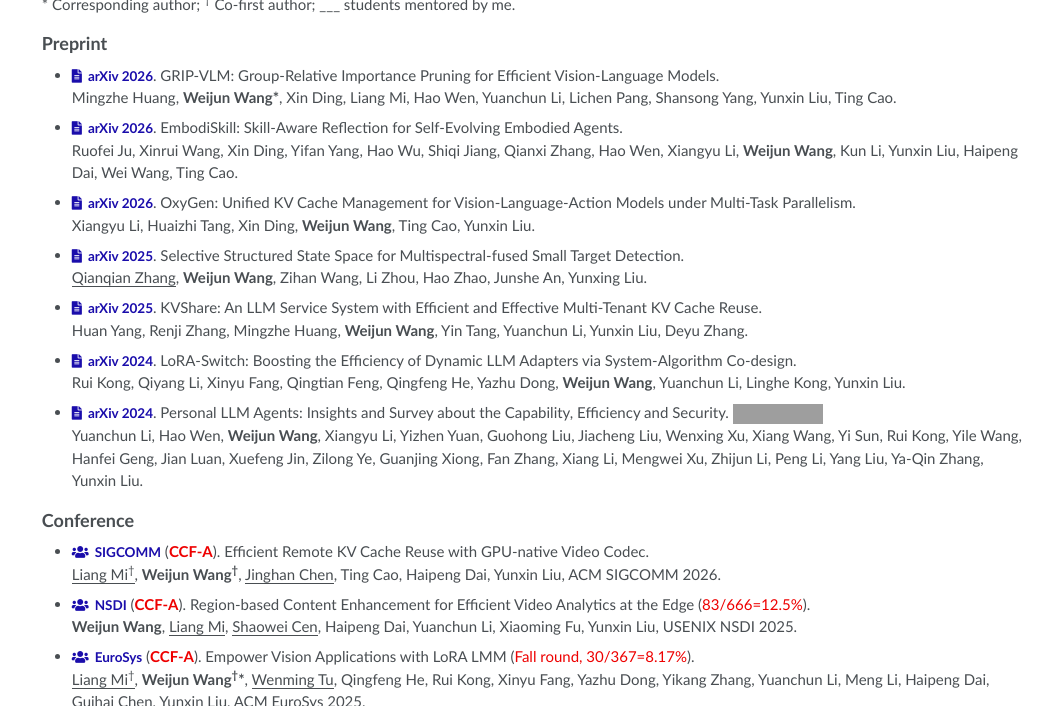
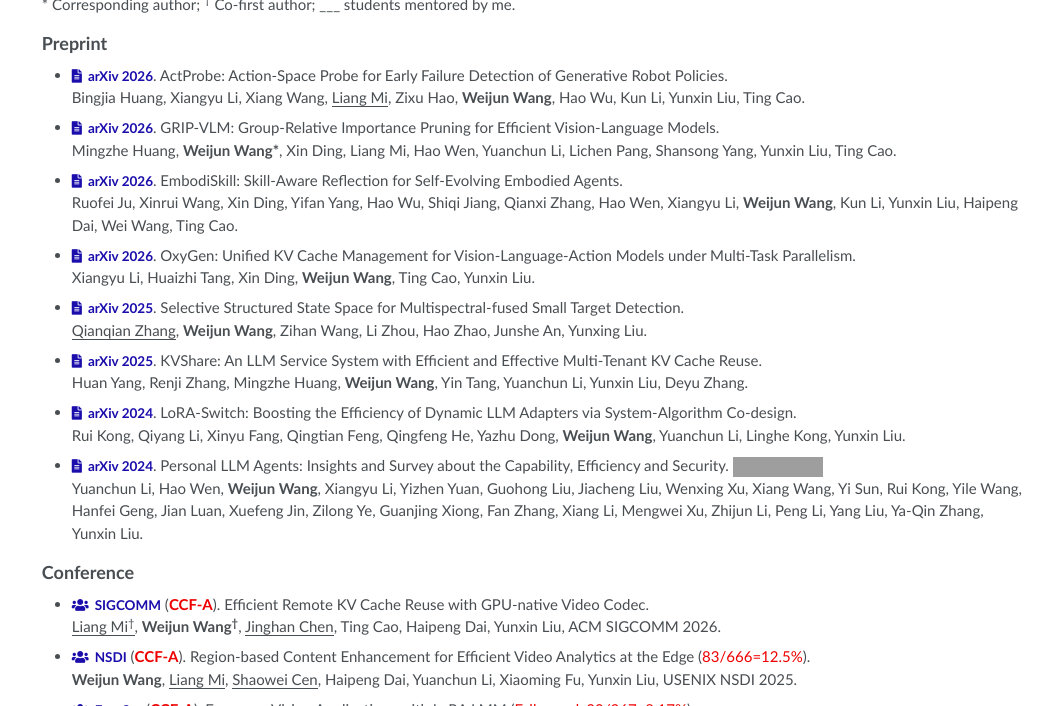
Before and after one commit to WeijunAlexWang/WeijunALexWang.github.io, a Jekyll site: the page built from _pages/about.md, in a window 1280 px wide and 900 px high, scrolled down 1301 px, cut to the strip 194-900 px from the top of the window. Shown: the whole strip, without its empty margins (238-1280 px from the left). Built offline with Jekyll 4.4.1, drawn with Linux system fonts in a browser that asks for light colours; some of the changed text lies outside the part shown; grey boxes are pictures that could not be loaded.

Commit message:
Update publications and academic services

```diff
--- a/_pages/includes/publications.md
+++ b/_pages/includes/publications.md
@@ -9,6 +9,10 @@ Complete list: [Google Scholar](https://scholar.google.com/citations?view_op=lis
 <div class='paper-box-text' markdown="1">
 
 ## Preprint
+
+- <a href="https://arxiv.org/abs/2606.08508"><span class="badge"><i class="fas fa-file-alt"></i> arXiv 2026</span></a>. ActProbe: Action-Space Probe for Early Failure Detection of Generative Robot Policies.<br>
+  Bingjia Huang, Xiangyu Li, Xiang Wang, <u>Liang Mi</u>, Zixu Hao, **Weijun Wang**, Hao Wu, Kun Li, Yunxin Liu, Ting Cao.<br>
+
 
 - <a href="https://arxiv.org/abs/2605.13375"><span class="badge"><i class="fas fa-file-alt"></i> arXiv 2026</span></a>. GRIP-VLM: Group-Relative Importance Pruning for Efficient Vision-Language Models.<br>
   Mingzhe Huang, **Weijun Wang\***, Xin Ding, Liang Mi, Hao Wen, Yuanchun Li, Lichen Pang, Shansong Yang, Yunxin Liu, Ting Cao.<br>
```
Also changed, not shown: _pages/includes/services.md (+1 -3 lines).
